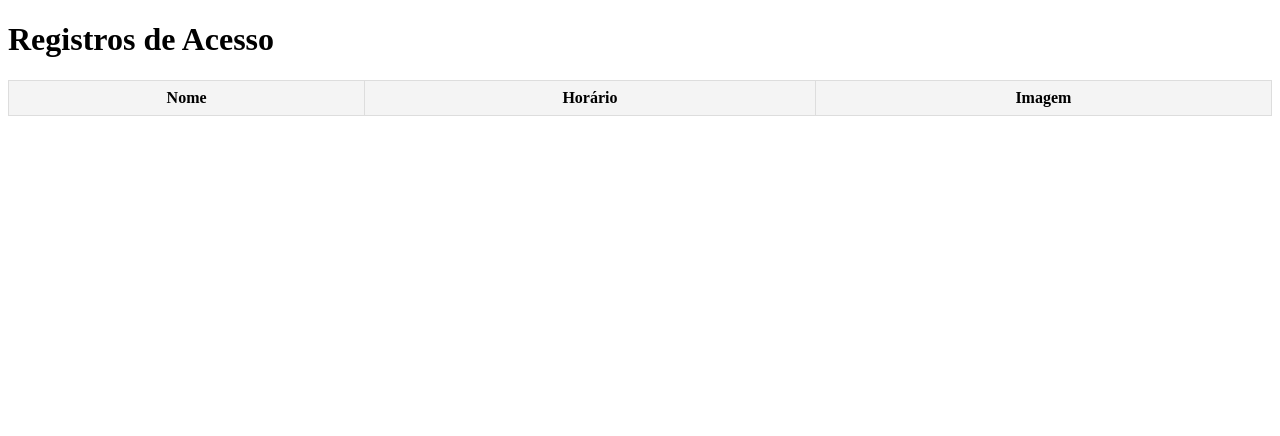
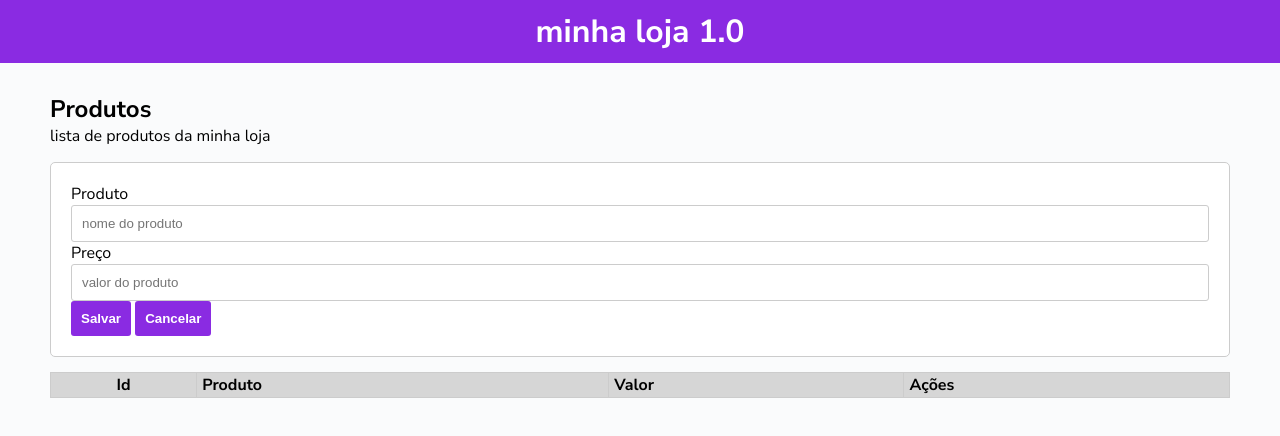
Before and after one commit to rafaeltech41/controle-de-estoque, a plain HTML site: page index.html in a window 1280 px wide. Drawn offline with Linux system fonts and the light colour scheme; no server answers.

Commit message:
feat: first commit

```diff
--- a/index.html
+++ b/index.html
@@ -1,74 +1,60 @@
 <!DOCTYPE html>
 <html lang="en">
+
 <head>
-  <meta charset="UTF-8">
-  <meta name="viewport" content="width=device-width, initial-scale=1.0">
-  <title>Atualização de Tabela</title>
-  <style>
-    table {
-        width: 100%;
-        border-collapse: collapse;
-    }
-    th, td {
-        border: 1px solid #ddd;
-        padding: 8px;
-    }
-    th {
-        background-color: #f4f4f4;
-    }
-    img {
-        max-width: 50px;
-    }
-  </style>
+    <meta charset="UTF-8">
+    <meta name="viewport" content="width=device-width, initial-scale=1.0">
+    <title>Document</title>
+    <link rel="stylesheet" href="./assets/css/style.css">
+    <link rel="preconnect" href="https://fonts.googleapis.com">
+    <link rel="preconnect" href="https://fonts.gstatic.com" crossorigin>
+    <link
+        href="https://fonts.googleapis.com/css2?family=Nunito+Sans:ital,opsz,wght@0,6..12,200..1000;1,6..12,200..1000&display=swap"
+        rel="stylesheet">
+
 </head>
+
 <body>
-<h1>Registros de Acesso</h1>
-<table>
-  <thead>
-  <tr>
-    <th>Nome</th>
-    <th>Horário</th>
-    <th>Imagem</th>
-  </tr>
-  </thead>
-  <tbody id="registros">
-  <!-- Registros serão carregados dinamicamente aqui -->
-  </tbody>
-</table>
+    <header>
+        <h1>minha loja 1.0</h1>
+    </header>
+    <main>
 
-<script>
-  // Função para carregar os dados da tabela diretamente do servidor
-  function carregarDados() {
-      fetch('/atualizacao') // Faz uma requisição para o handler Java no servidor
-          .then(response => {
-              if (!response.ok) {
-                  throw new Error('Erro ao buscar dados: ' + response.statusText);
-              }
-              return response.json();
-          })
-          .then(data => {
-              let html = '';
+        <div class="title">
+            <h2>Produtos</h2>
+            <span>lista de produtos da minha loja</span>
+        </div>
 
-              // Constrói o HTML das linhas da tabela
-              data.forEach(registro => {
-                  html += `<tr>
-                              <td><img src="${registro.imagem}" alt="Imagem"></td>
-                              <td>${registro.nome}</td>
-                              <td>${registro.horario}</td>
-                          </tr>`;
-              });
+        <div class="card">
+            <div class="lineInput">
+                <label>Produto</label>
+                <input type="text" id="produto" placeholder="nome do produto">
+            </div>
+            <div class="lineInput">
+                <label>Preço</label>
+                <input type="text" id="preco" placeholder="valor do produto">
+            </div>
+            <button onclick="produto.salvar()">Salvar</button>
+            <button onclick="produto.cancelar()">Cancelar</button>
+        </div>
+        <div class="content">
+            <table border="1">
+                <thead>
+                    <th class="center">Id</th>
+                    <th>Produto</th>
+                    <th>Valor</th>
+                    <th>Ações</th>
+                </thead>
+                <tbody id="tbody">
 
-              // Atualiza a tabela
-              document.getElementById('registros').innerHTML = html;
-          })
-          .catch(error => console.error('Erro:', error));
-  }
+                </tbody>
+            </table>
+        </div>
 
-  // Atualiza a tabela ao carregar a página
-  carregarDados();
+    </main>
 
-  // Atualiza a tabela a cada 2 segundos
-  setInterval(carregarDados, 2000);
-</script>
+    </div>
+    <script src="./assets/js/script.js"></script>
 </body>
+
 </html>
```
